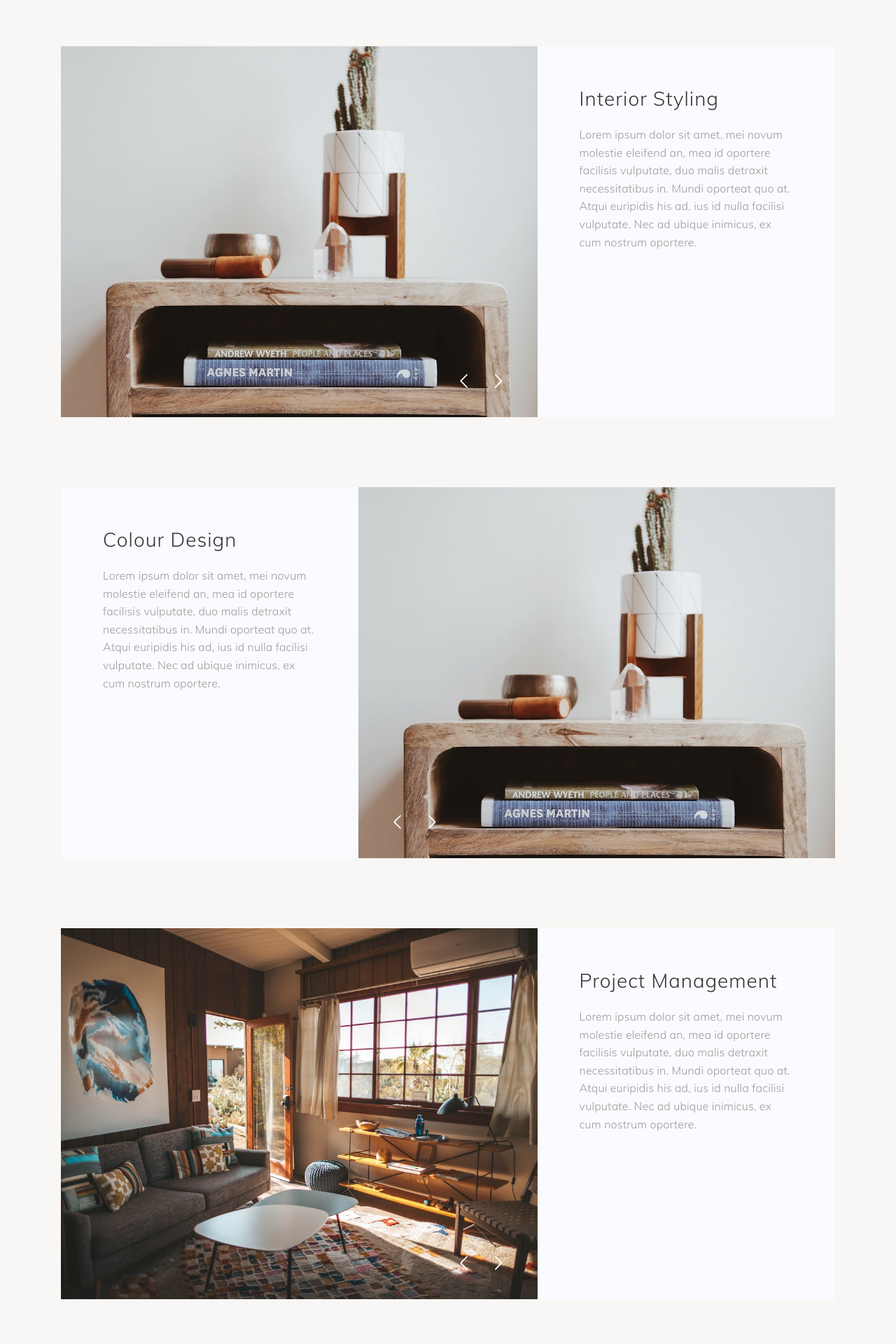
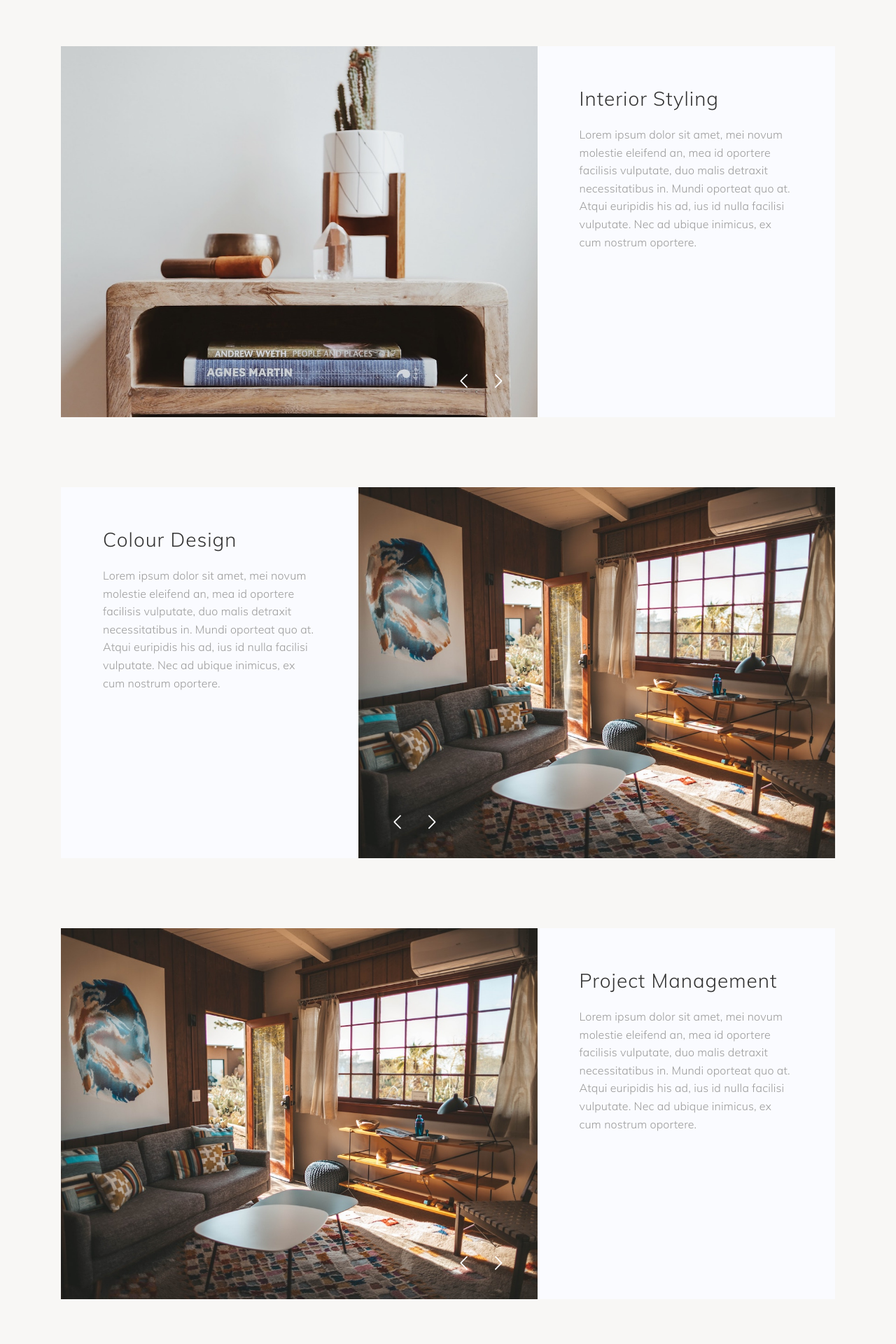
Before and after one commit to darcemac/bliss-design-18, a Jekyll site: the page built from index.html, in a window 1280 px wide. Shown: the part 1519-3439 px from the top of the page at 70% size. Built offline with Jekyll 4.4.1, drawn with Linux system fonts in a browser that asks for light colours; some web fonts are replaced.

Commit message:
Updated '_posts/services/2018-08-26-colour-design.markdown' via CloudCannon

```diff
--- a/_posts/services/2018-08-26-colour-design.markdown
+++ b/_posts/services/2018-08-26-colour-design.markdown
@@ -3,9 +3,9 @@ layout: post
 title: Colour Design
 category: services
 slider:
+  - image: /images/4.jpg
   - image: /images/5.jpg
   - image: /images/6.jpg
-  - image: /images/4.jpg
 ---
 
 Lorem ipsum dolor sit amet, mei novum molestie eleifend an, mea id oportere facilisis vulputate, duo malis detraxit necessitatibus in. Mundi oporteat quo at. Atqui euripidis his ad, ius id nulla facilisi vulputate. Nec ad ubique inimicus, ex cum nostrum oportere.
```
